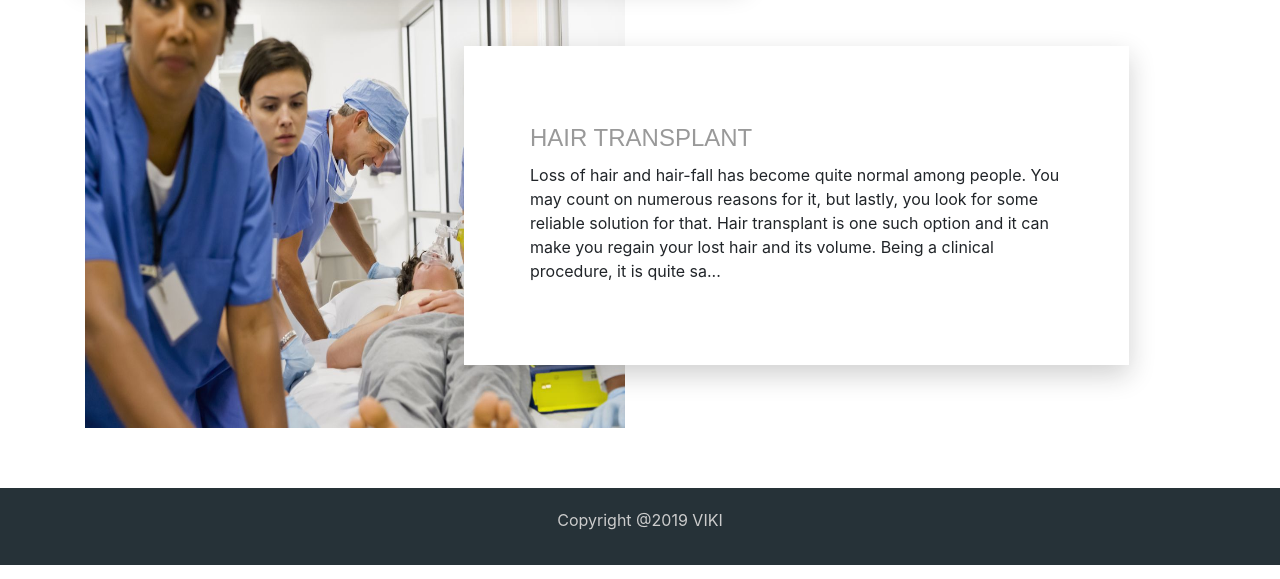
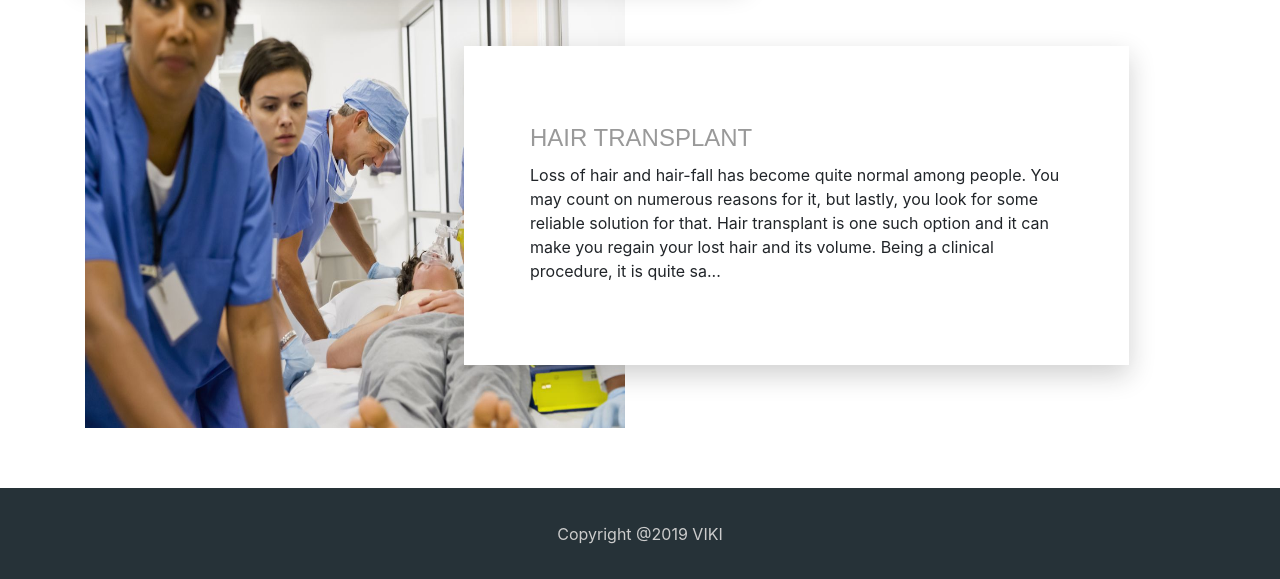
Before and after one commit to srnitish/srnitish, a PHP site: page / in a window 1280 px wide. Shown: the part 2411-2990 px from the top of the page. Run offline with PHP 8.4, Linux system fonts and the light colour scheme.

Commit message:
Update custom.css

```diff
--- a/css/custom.css
+++ b/css/custom.css
@@ -177,7 +177,7 @@ section .section-title {
 #footer {
     background: #414141 !important;
 }
-.copyright{font-size: 16px;margin-top: 10px;}
+.copyright{font-size: 16px;margin-top: 24px;}
 .col_white_amrc { color:#FFF;}
 footer { width:100%; background-color:#263238; /*min-height:250px;*/ padding:10px 0px 25px 0px ;}
 .pt2 { padding-top:40px ; margin-bottom:20px ;}
```
